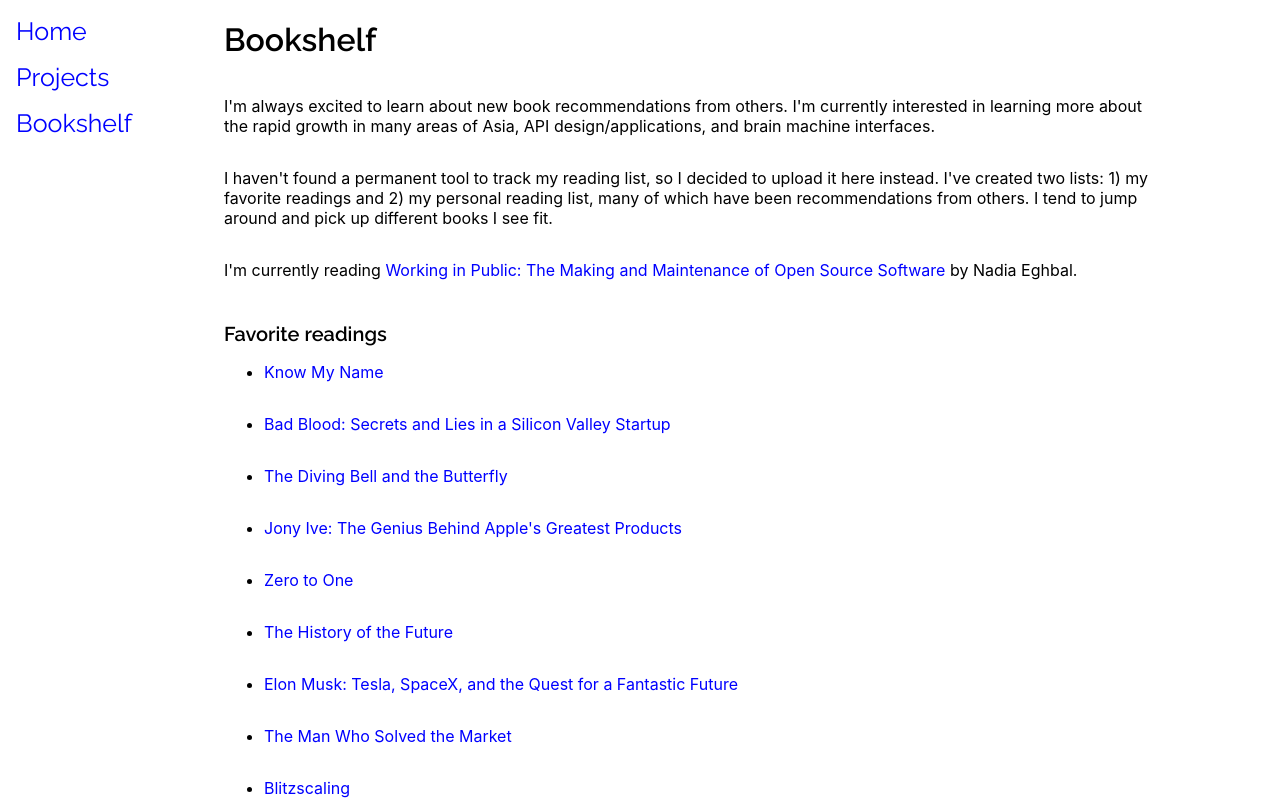
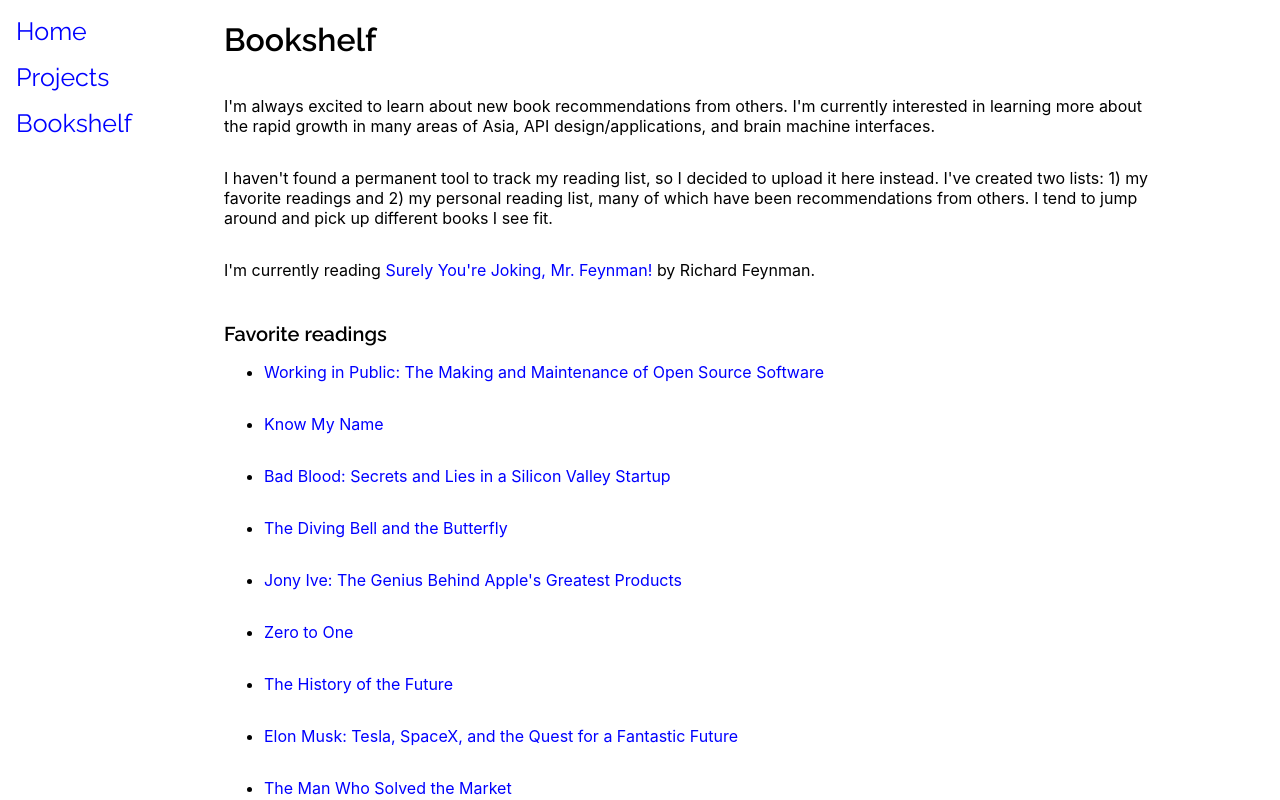
Before and after one commit to ianclim/ianlim.com, a React (Create React App) app: page /bookshelf in a window 1280 px wide. Shown: the top 800 px of the page. Built offline with nearby package versions, Linux system fonts and the light colour scheme.

Commit message:
updated bookshelf

```diff
--- a/src/components/Bookshelf/Bookshelf.js
+++ b/src/components/Bookshelf/Bookshelf.js
@@ -2,6 +2,7 @@
 import './Bookshelf.css';
 
 const favoriteReadings = [
+  { title: "Working in Public: The Making and Maintenance of Open Source Software", url: "https://www.goodreads.com/book/show/54140556-working-in-public"},
   { title: "Know My Name", url: "https://www.goodreads.com/book/show/50196744-know-my-name"},
   { title: "Bad Blood: Secrets and Lies in a Silicon Valley Startup", url: "https://www.goodreads.com/book/show/37976541-bad-blood" },
   { title: "The Diving Bell and the Butterfly", url: "https://www.goodreads.com/book/show/193755.The_Diving_Bell_and_the_Butterfly" },
@@ -75,8 +76,8 @@
         </p>
         <p>
           I'm currently reading&nbsp;
-          <a target="_blank" href="https://www.goodreads.com/book/show/54140556-working-in-public">Working in Public: The Making and Maintenance of Open Source Software</a>
-          &nbsp;by Nadia Eghbal.
+          <a target="_blank" href="https://www.goodreads.com/book/show/35167685-surely-you-re-joking-mr-feynman">Surely You're Joking, Mr. Feynman!</a>
+          &nbsp;by Richard Feynman.
         </p>
         <h4 className="bodyTitles">
           Favorite readings
```
